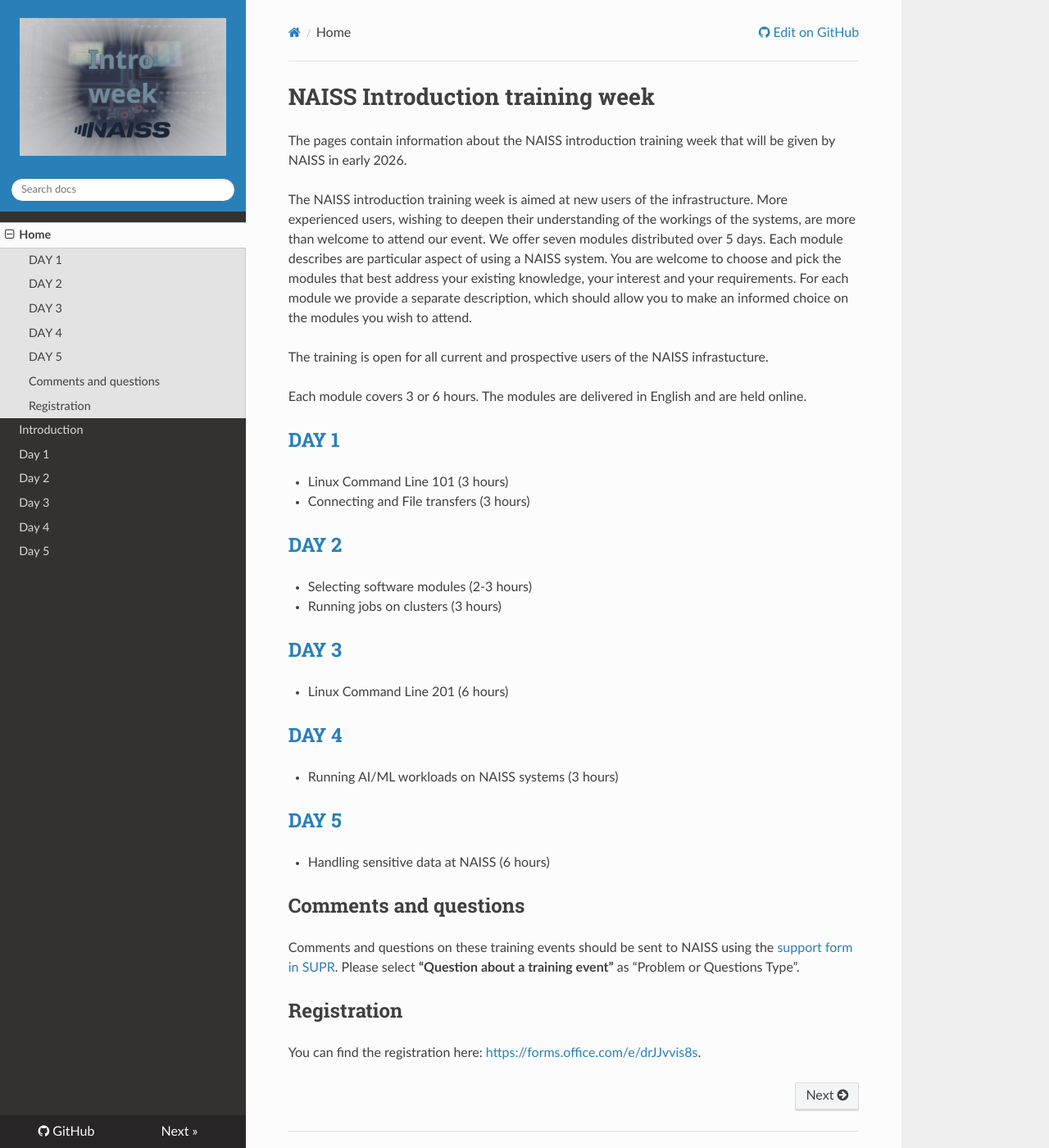
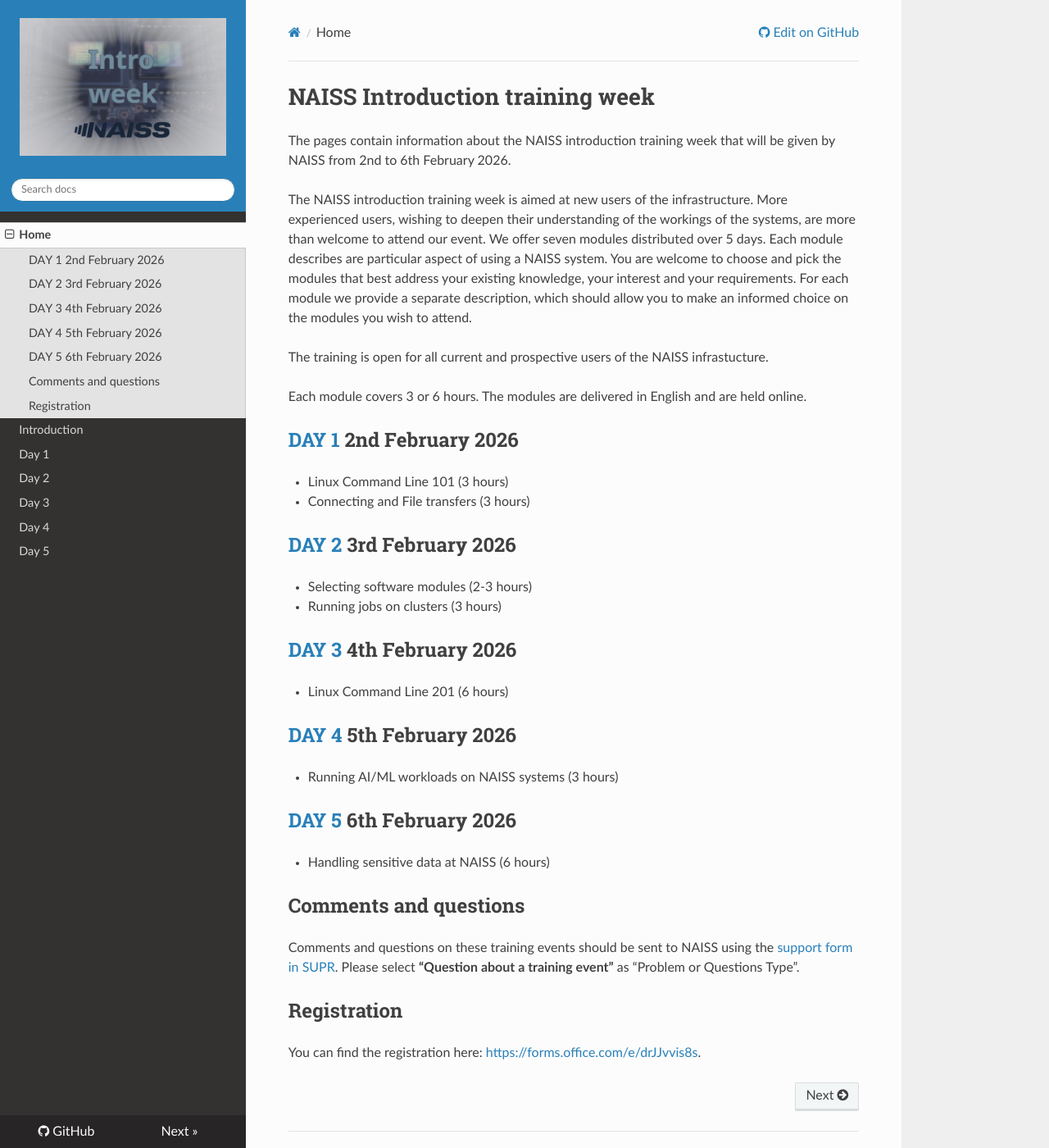
Before and after one commit to NAISS-Training/NAISS-intro-week, an MkDocs documentation site: the page built from docs/index.md, in a window 1280 px wide and 1400 px high. Shown: the whole window at 82% size. Built offline with MkDocs 1.6.1, drawn with Linux system fonts in a browser that asks for light colours; nearby versions of some CDN libraries.

Commit message:
Added exact dates to the index page

```diff
--- a/docs/index.md
+++ b/docs/index.md
@@ -1,6 +1,6 @@
 # NAISS Introduction training week
 
-The pages contain information about the NAISS introduction training week that will be given by NAISS in early 2026.
+The pages contain information about the NAISS introduction training week that will be given by NAISS from 2nd to 6th February 2026.
 
 The NAISS introduction training week is aimed at new users of the infrastructure.  More experienced users, wishing to deepen their understanding of the workings of the systems, are more than welcome to attend our event.   We offer seven modules distributed over 5 days.   Each module describes are particular aspect of using a NAISS system.   You are welcome to choose and pick the modules that best address your existing knowledge, your interest and your requirements.  For each module we provide a separate description, which should allow you to make an informed choice on the modules you wish to attend.
 
@@ -8,25 +8,25 @@ The training is open for all current and prospective users of the NAISS infrastu
 
 Each module covers 3 or 6 hours.   The modules are delivered in English and are held online.
 
-## [DAY 1](day1.md)
+## [DAY 1](day1.md) 2nd February 2026
 
 - Linux Command Line 101 (3 hours)
 - Connecting and File transfers (3 hours)
 
-## [DAY 2](day2.md)
+## [DAY 2](day2.md) 3rd February 2026
 
 - Selecting software modules (2-3 hours)
 - Running jobs on clusters (3 hours)
 
-## [DAY 3](day3.md)
+## [DAY 3](day3.md) 4th February 2026
 
 - Linux Command Line 201 (6 hours)
 
-## [DAY 4](day4.md)
+## [DAY 4](day4.md) 5th February 2026
 
 - Running AI/ML workloads on NAISS systems (3 hours)
 
-## [DAY 5](day5.md)
+## [DAY 5](day5.md) 6th February 2026
 
 - Handling sensitive data at NAISS (6 hours)
 
```
